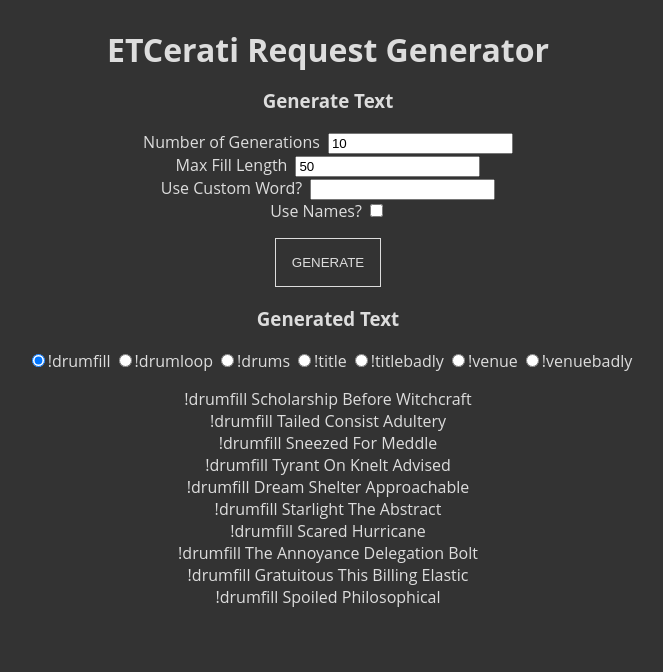
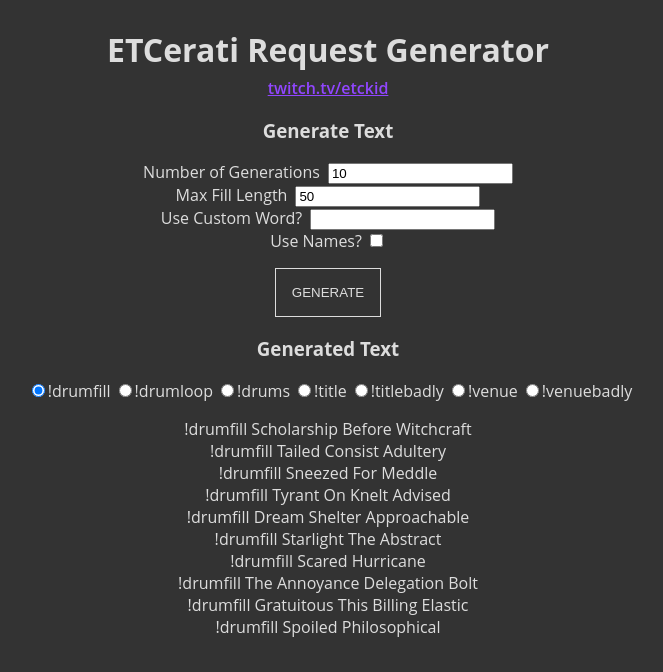
Before and after one commit to explodedsoda/etckid-phrase-generator, a Next.js app: page / in a window 1280 px wide. Shown: the top 672 px of the page, without its empty margins (312-975 px from the left). Built offline with nearby package versions, Linux system fonts and the light colour scheme.

Commit message:
add link to twitch

```diff
--- a/pages/index.js
+++ b/pages/index.js
@@ -22,6 +22,11 @@ const Home = () => {
         <script async src='https://www.googletagmanager.com/gtag/js?id=UA-151665371-1'></script>
       </Head>
       <h1 className='title'>ETCerati Request Generator</h1>
+      <div className='marginTop'>
+        <a href='https://twitch.tv/etckid' target='_blank' rel='noopener noreferrer'>
+          twitch.tv/etckid
+        </a>
+      </div>
       <div>
         <h3>Generate Text</h3>
         <DrumfillGenerator />
@@ -54,6 +59,10 @@ const Home = () => {
         :global(input) {
           margin-left: 0.5rem;
         }
+        :global(a) {
+          color: #9146FF;
+          font-weight: 600;
+        }
         .title {
           margin: 0;
           width: 100%;
@@ -62,6 +71,9 @@ const Home = () => {
         .title {
           text-align: center;
         }
+        .marginTop {
+          margin-top: 0.5rem;
+        }
       `}
       </style>
     </div>
```
